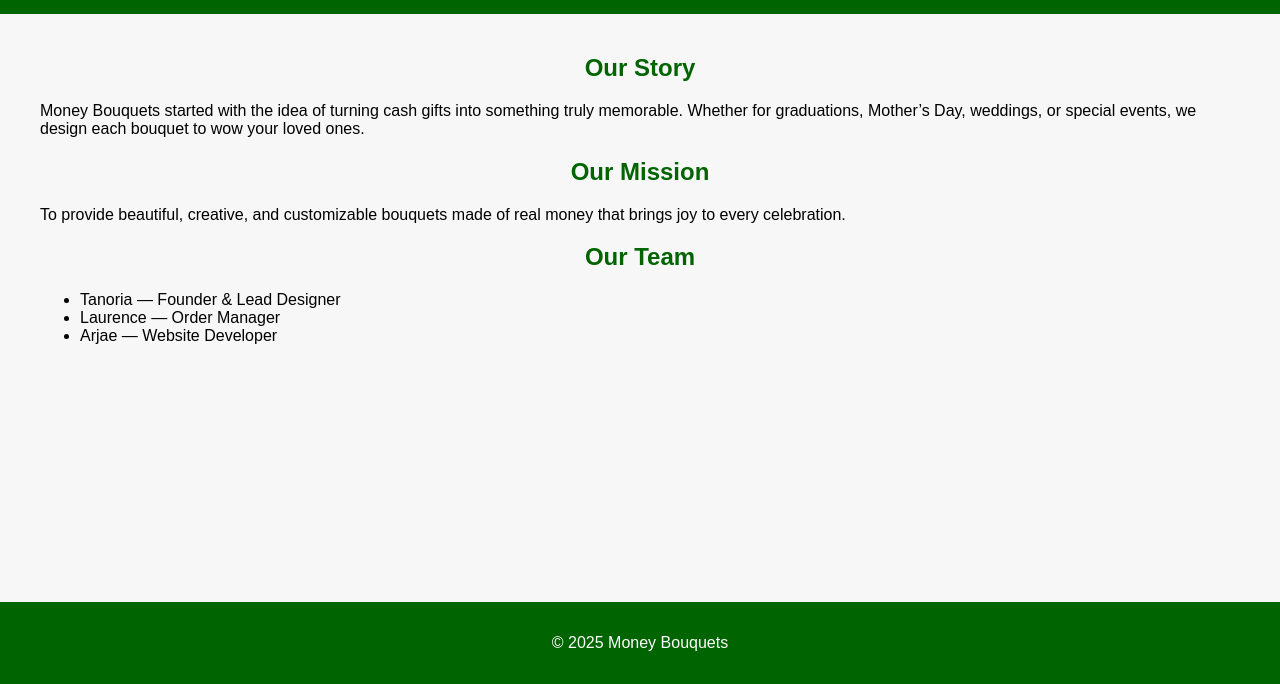
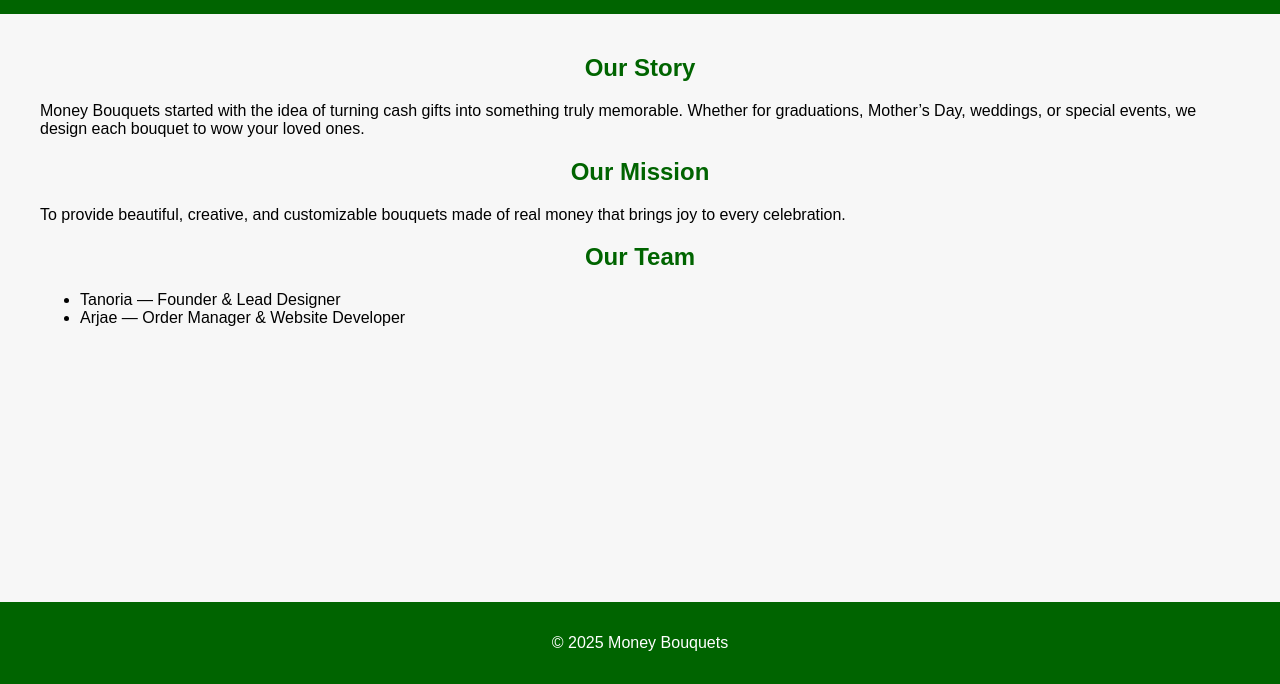
Before and after one commit to tanoriat/Web-App-Project-, a plain HTML site: page views/about.html in a window 1280 px wide. Shown: the part 116-800 px from the top of the page. Drawn offline with Linux system fonts and the light colour scheme.

Commit message:
Update about.html

```diff
--- a/views/about.html
+++ b/views/about.html
@@ -31,8 +31,7 @@
       <h2>Our Team</h2>
       <ul>
         <li>Tanoria — Founder & Lead Designer</li>
-        <li>Laurence  — Order Manager</li>
-        <li>Arjae  — Website Developer</li>
+        <li>Arjae  — Order Manager & Website Developer</li>
         <!-- Add one more member and last names  -->
       </ul>
     </section>
```
